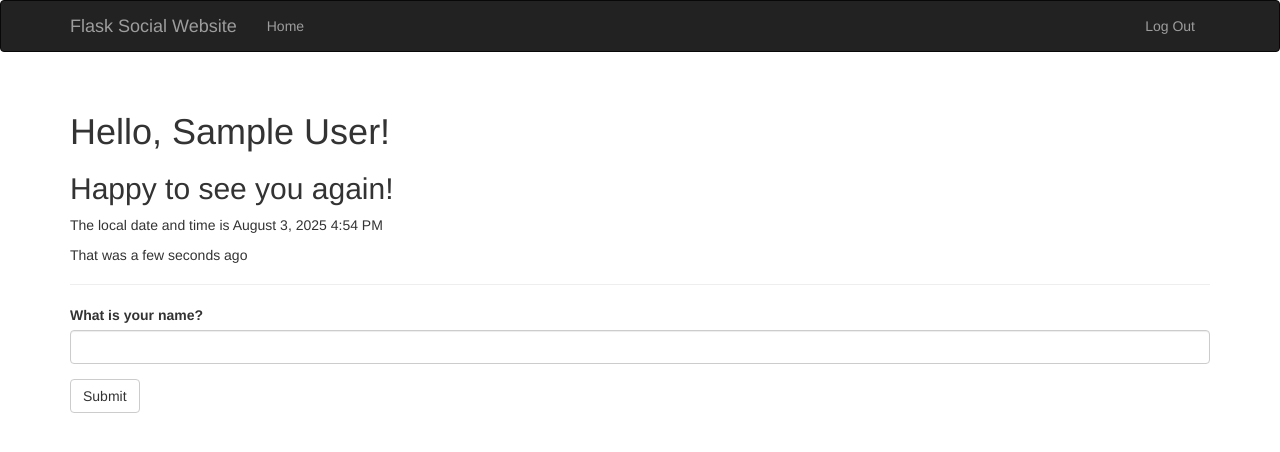
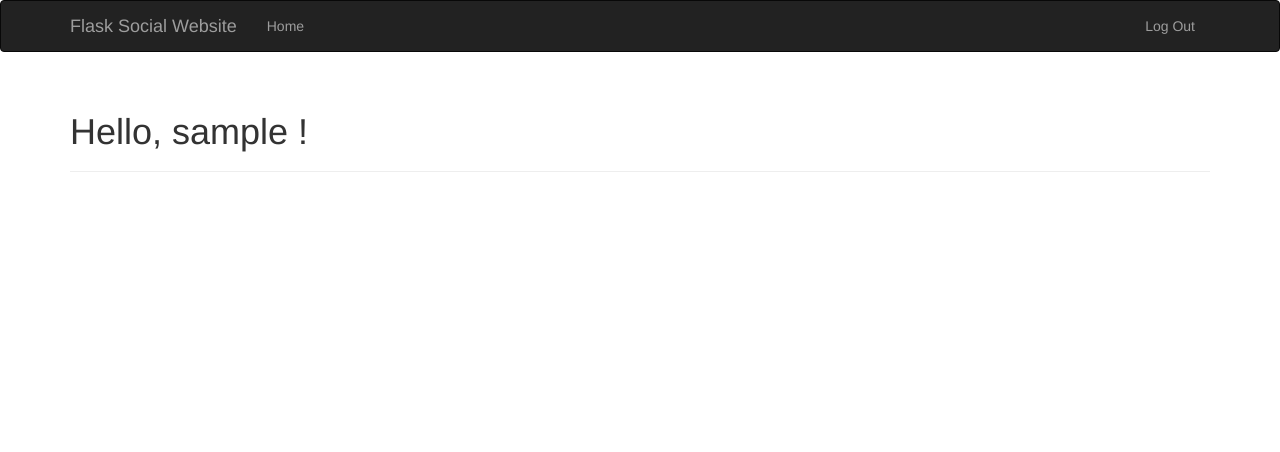
Before and after one commit to ramonfrombr/flask-social-website, a Flask app: page / in a window 1280 px wide. Shown: the top 452 px of the page. Run offline with Flask 3, Linux system fonts and the light colour scheme; the visitor is signed in with stand-in values (Sample User, id 1); some libraries are stand-ins or nearby versions.

Commit message:
Displays personalized greeting in index template depending on whether the user is logged in or not

```diff
--- a/app/templates/index.html
+++ b/app/templates/index.html
@@ -7,14 +7,13 @@
 
 {% block page_content %}
   <div class="page-header">
-    <h1>Hello, {% if name %}{{ name }}{% else %}Stranger{% endif %}!</h1>
-    {% if not known %}
-      <h2>Pleased to meet you!</h2>
-    {% else %}
-      <h2>Happy to see you again!</h2>
-    {% endif %}
-    <p>The local date and time is {{ moment(current_time).format('LLL') }}</p>
-    <p>That was {{ moment(current_time).fromNow(refresh=True) }}</p>
+    <h1>
+      Hello,
+      {% if current_user.is_authenticated %}
+        {{ current_user.username }}
+      {% else %}
+        Stranger
+      {% endif %}!
+    </h1>
   </div>
-  {{ wtf.quick_form(form) }}
 {% endblock %}
```
